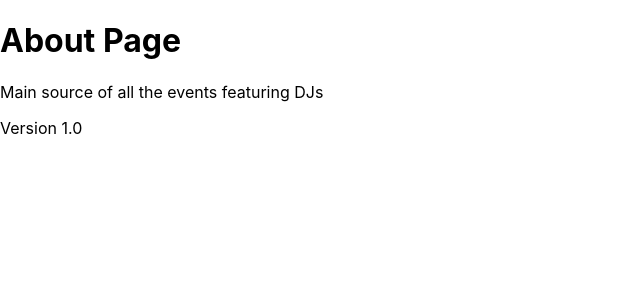
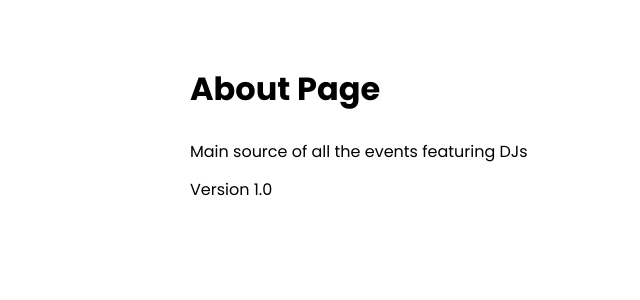
Before and after one commit to MagicPojska/next-dj-events-frontend, a Next.js app: page /about in a window 1280 px wide. Shown: the top 300 px of the page, without its empty margins (0-640 px from the left). Built offline with nearby package versions, Linux system fonts and the light colour scheme.

Commit message:
Head tags and Layout

```diff
--- /dev/null
+++ b/components/Layout.js
@@ -0,0 +1,20 @@
+import Head from "next/head";
+import styles from '../styles/Layout.module.css'
+export default function Layout({ title, keywords, description, children }) {
+    return <div>
+        <Head>
+            <title>{title}</title>
+            <meta name='description' keywords={keywords} content={description} />
+        </Head>
+        <div className={styles.container}>
+            {children}
+        </div>
+    </div>;
+}
+
+
+Layout.defaultProps = {
+    title: 'DJ Events | Find the best parties',
+    description: 'Find the latest Events',
+    keywords: 'music, dj, edm, events'
+}
--- a/pages/about.js
+++ b/pages/about.js
@@ -1,9 +1,11 @@
+import Layout from "../components/Layout";
+
 export default function AboutPage() {
     return (
-        <div>
+        <Layout title="About DJ Events">
             <h1>About Page</h1>
             <p>Main source of all the events featuring DJs</p>
             <p>Version 1.0</p>
-        </div>
-    )
+        </Layout>
+    );
 }
--- a/pages/events/add.js
+++ b/pages/events/add.js
@@ -1,7 +1,9 @@
+import Layout from "../../components/Layout";
+
 export default function AddPage() {
   return (
-    <div>
+    <Layout title="Add New Event">
       <h1>Add page</h1>
-    </div>
+    </Layout>
   );
 }
--- /dev/null
+++ b/styles/Layout.module.css
@@ -0,0 +1,5 @@
+.container {
+  margin: 60px auto;
+  max-width: 960px;
+  padding: 0 30px;
+}
--- a/styles/globals.css
+++ b/styles/globals.css
@@ -1,16 +1,66 @@
+@import url("https://fonts.googleapis.com/css2?family=Poppins:wght@300;400;500;600;700&display=swap");
+
+* {
+  box-sizing: border-box;
+  margin: 0;
+  padding: 0;
+}
+
 html,
 body {
-  padding: 0;
-  margin: 0;
-  font-family: -apple-system, BlinkMacSystemFont, Segoe UI, Roboto, Oxygen,
-    Ubuntu, Cantarell, Fira Sans, Droid Sans, Helvetica Neue, sans-serif;
+  font-family: "Poppins", sans-serif;
+  line-height: 1.8;
 }
 
 a {
-  color: inherit;
   text-decoration: none;
+  color: steelblue;
 }
 
-* {
-  box-sizing: border-box;
+p {
+  margin: 10px 0;
 }
+
+h1 {
+  margin-bottom: 20px;
+}
+
+.btn {
+  display: inline-block;
+  background: red;
+  color: #fff;
+  padding: 10px 20px;
+  cursor: pointer;
+  border: 0;
+  border-radius: 5px;
+}
+
+.btn:hover {
+  opacity: 0.9;
+}
+
+.btn-secondary {
+  font: inherit;
+  font-size: 13px;
+  background: #000;
+  color: #fff !important;
+  border: 0;
+  border-radius: 5px;
+  padding: 5px 15px;
+  margin: 0 20px;
+  cursor: pointer;
+}
+
+.btn-secondary:hover {
+  opacity: 0.8;
+}
+
+.btn-icon {
+  display: flex;
+  align-items: center;
+  justify-content: center;
+}
+
+.btn-icon svg {
+  margin-right: 5px;
+}
```
Also changed, not shown: pages/events/[slug].js (+7 -6 lines), pages/events/index.js (+7 -5 lines), pages/index.js (+3 -6 lines), styles/Home.module.css (deleted).
